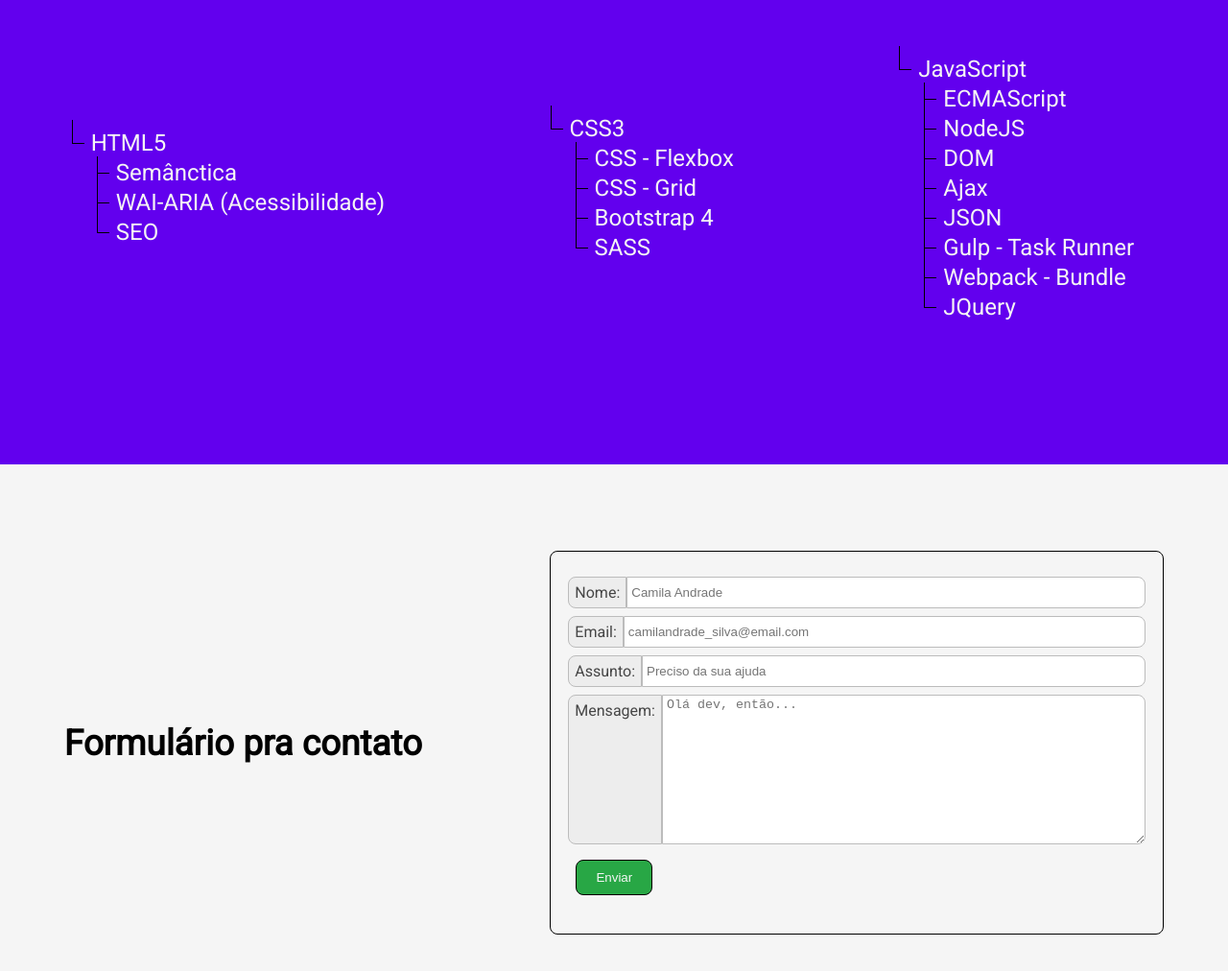
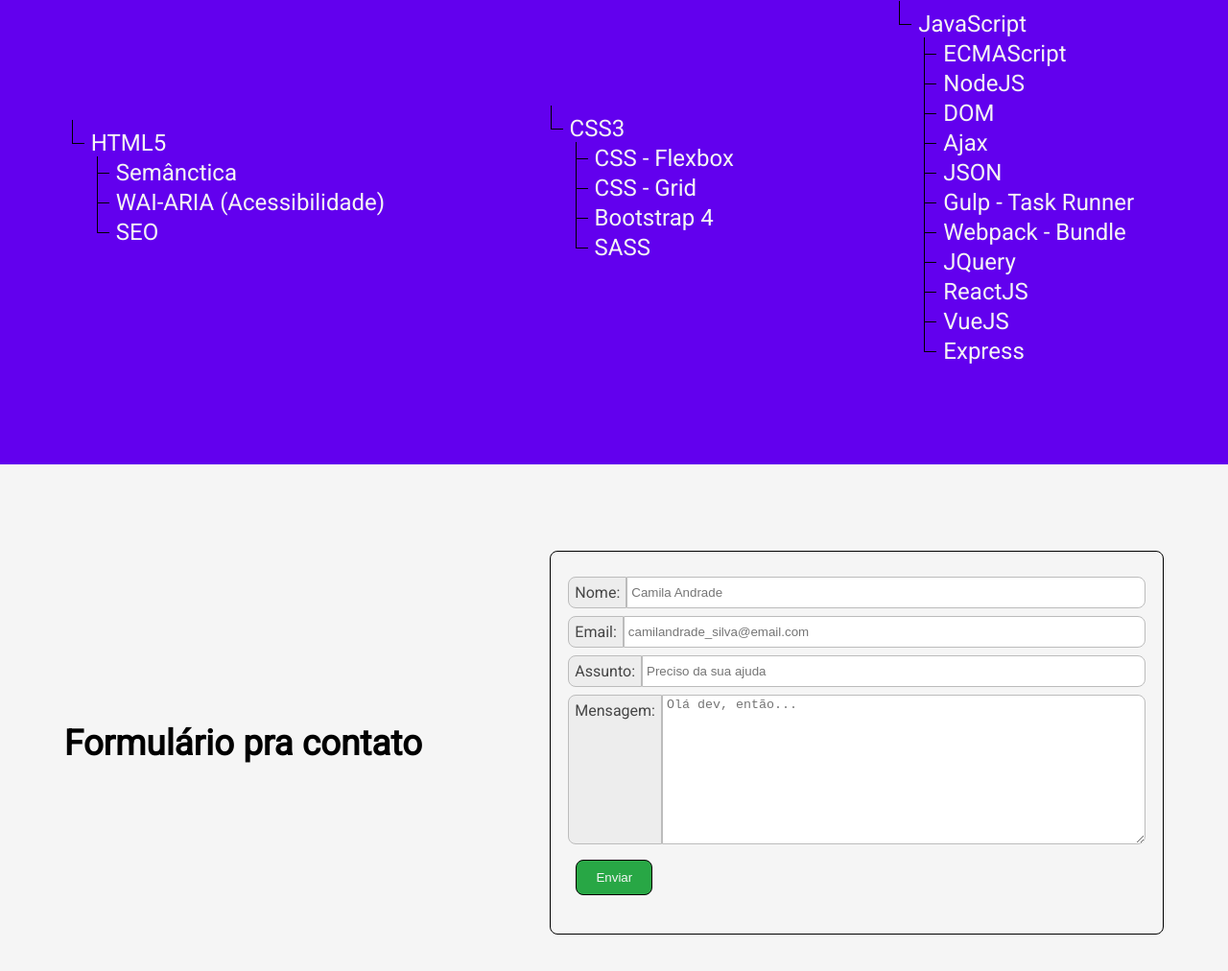
Before and after one commit to coderCadu/LandingCurriculum, a plain HTML site: page index.html in a window 1280 px wide. Shown: the part 2037-3049 px from the top of the page at 96% size. Drawn offline with Linux system fonts and the light colour scheme.

Commit message:
update skills area

```diff
--- a/index.html
+++ b/index.html
@@ -119,6 +119,9 @@
             <li>Gulp - Task Runner</li>
             <li>Webpack - Bundle</li>
             <li>JQuery</li>
+            <li>ReactJS</li>
+            <li>VueJS</li>
+            <li>Express</li>
           </ul>
         </li>
       </ul>
```
